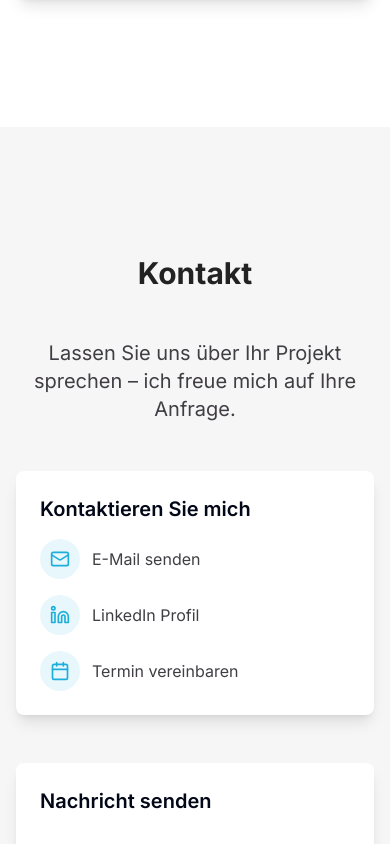
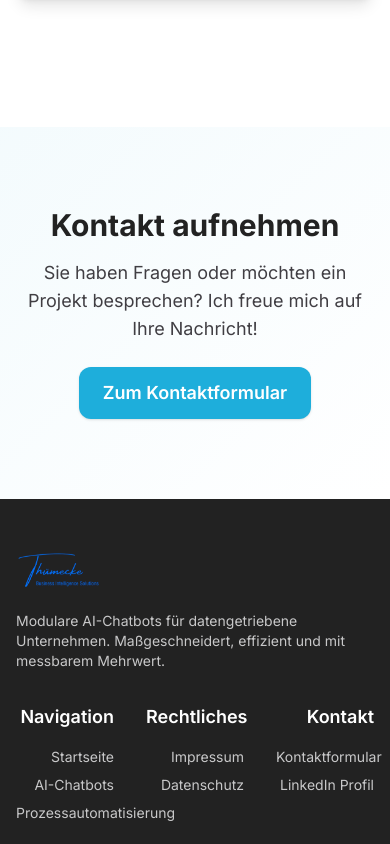
Before and after one commit to clarathue/personal-website, a React (Vite) app: page / in a window 390 px wide. Shown: the part 6620-7464 px from the top of the page. Built offline with nearby package versions, Linux system fonts and the light colour scheme.

Commit message:
Add contact section to Index page with a call-to-action for inquiries; enhance layout with gradient background and styled elements for improved user engagement.

```diff
--- a/src/pages/Index.tsx
+++ b/src/pages/Index.tsx
@@ -1,4 +1,3 @@
-
 import React, { useEffect } from 'react';
 import Navbar from '@/components/Navbar';
 import Hero from '@/components/Hero';
@@ -21,7 +20,22 @@ const Index = () => {
       <About />
       <Services />
       <UseCases />
-      <Contact />
+      <div className="py-12 bg-gradient-to-br from-tech-blue/5 to-white">
+        <div className="section-container text-center">
+          <h2 className="text-3xl sm:text-4xl font-bold text-tech-gray-900 mb-4">
+            Kontakt aufnehmen
+          </h2>
+          <p className="text-lg text-tech-gray-700 mb-6 max-w-2xl mx-auto">
+            Sie haben Fragen oder möchten ein Projekt besprechen? Ich freue mich auf Ihre Nachricht!
+          </p>
+          <a
+            href="/contact"
+            className="inline-block px-6 py-3 bg-tech-blue text-white text-lg font-semibold rounded-xl shadow hover:bg-tech-darkBlue transition-colors"
+          >
+            Zum Kontaktformular
+          </a>
+        </div>
+      </div>
       <Footer />
     </div>
   );
```
